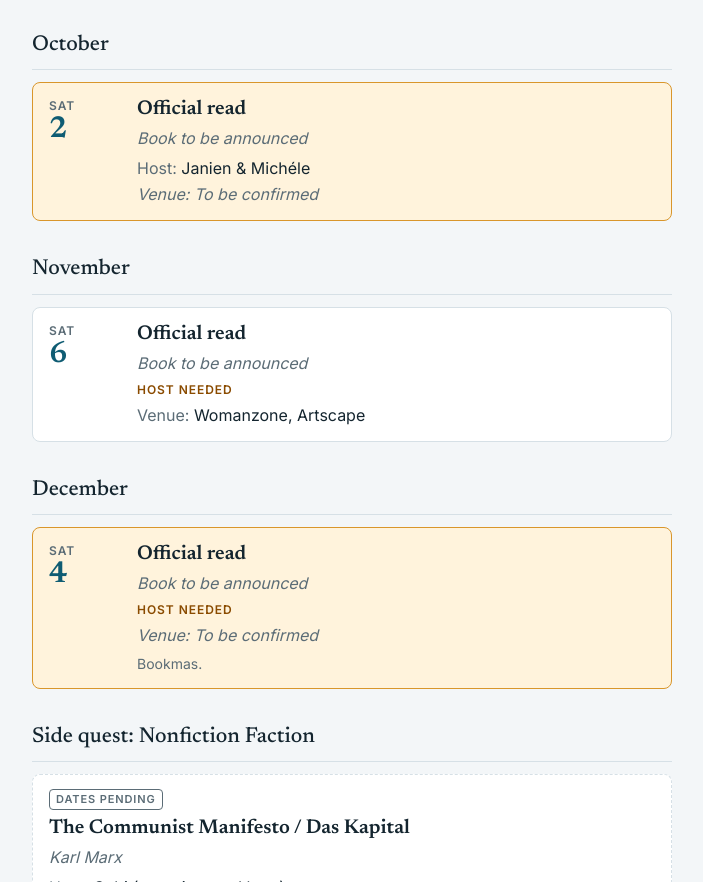
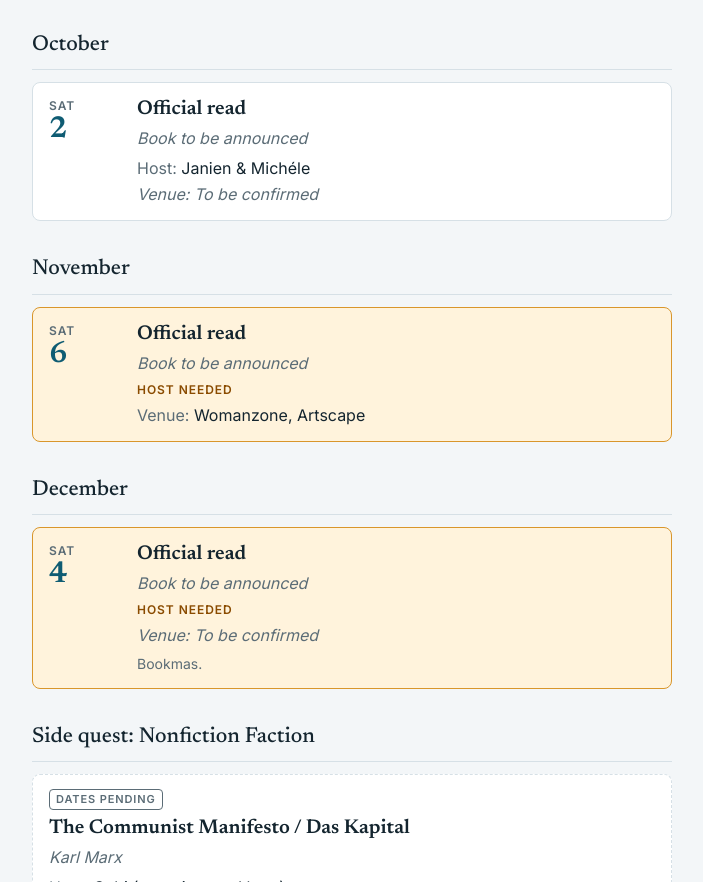
Before and after one commit to Ann-MareeT/Mother-City-Book-Club-2027-Diary, a plain HTML site: page index.html in a window 1280 px wide. Shown: the part 3185-4067 px from the top of the page, without its empty margins (288-991 px from the left). Drawn offline with Linux system fonts and the light colour scheme.

Commit message:
Update meeting list to include 'no-host' class

```diff
--- a/index.html
+++ b/index.html
@@ -306,7 +306,7 @@ footer { margin-top: 36px; font-size: 13px; color: var(--muted); }
 
     <h2>October</h2>
     <ul>
-      <li class="mtg no-host" data-end="2027-10-02">
+      <li class="mtg" data-end="2027-10-02">
         <div class="when"><div class="day-line">Sat</div><div class="date-num">2</div></div>
         <div class="what">
           <h3 class="title">Official read</h3>
@@ -319,7 +319,7 @@ footer { margin-top: 36px; font-size: 13px; color: var(--muted); }
 
     <h2>November</h2>
     <ul>
-      <li class="mtg" data-end="2027-11-06">
+      <li class="mtg no-host" data-end="2027-11-06">
         <div class="when"><div class="day-line">Sat</div><div class="date-num">6</div></div>
         <div class="what">
           <h3 class="title">Official read</h3>
```
